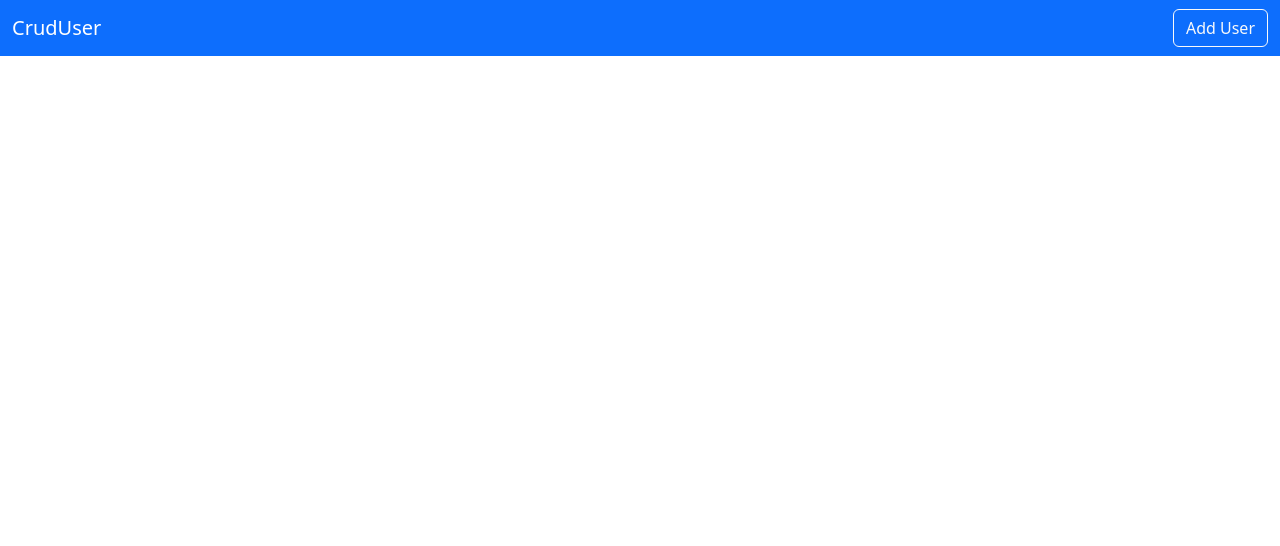
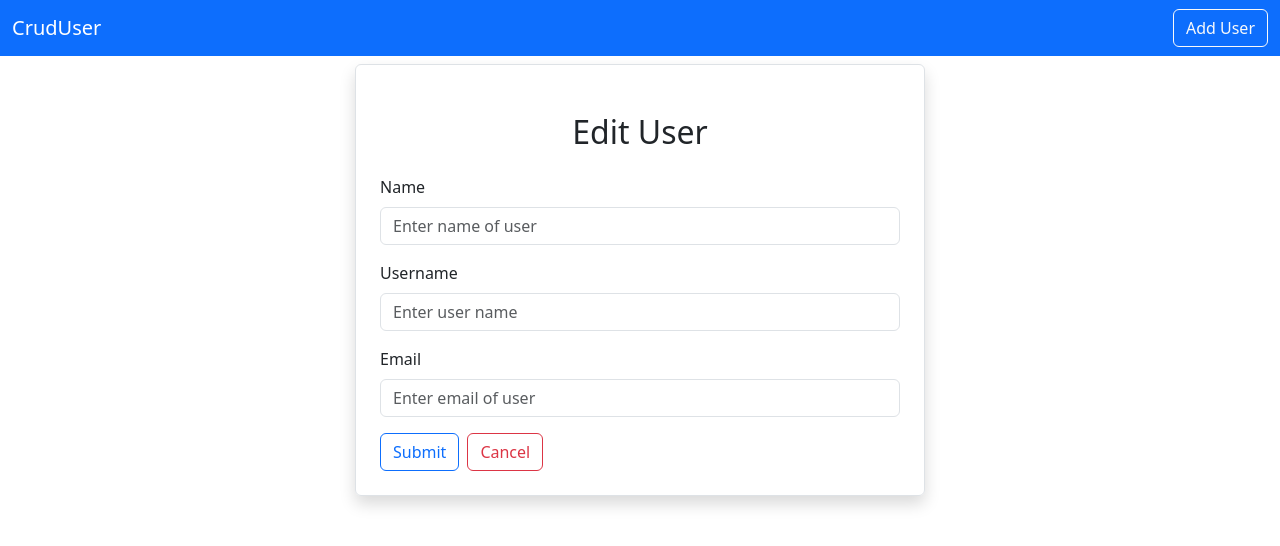
Before and after one commit to IlyaMoiseenko/Java-FullStack-CrudUsers, a React (Create React App) app in the folder frontend/: page /editUser/1 in a window 1280 px wide. Before the commit this address had no page. Shown: the top 546 px of the page. Built offline with nearby package versions, Linux system fonts and the light colour scheme; no server answers.

Commit message:
Edit user on front-end

```diff
--- a/frontend/src/App.js
+++ b/frontend/src/App.js
@@ -12,9 +12,9 @@ function App() {
 
         <Routes>
             <Route exact path="/" element={<Home />} />
-            <Route exact path="addUser" element={<AddUser />} />
-            <Route exact path="editUser" element={<EditUser />} />
-            <Route exact path="viewUser" element={<ViewUser />} />
+            <Route exact path="/addUser" element={<AddUser />} />
+            <Route exact path="/editUser/:id" element={<EditUser />} />
+            <Route exact path="/viewUser/:id" element={<ViewUser />} />
         </Routes>
     </div>
   );
--- a/frontend/src/pages/Home.jsx
+++ b/frontend/src/pages/Home.jsx
@@ -38,14 +38,14 @@ const Home = () => {
                                 <td>
                                     <Link
                                         className="btn btn-primary mx-2"
-                                        to="/viewUser"
+                                        to={`/viewUser/${user.id}`}
                                     >
                                         View
                                     </Link>
 
                                     <Link
                                         className="btn btn-outline-primary mx-2"
-                                        to="viewUser"
+                                        to={`/editUser/${user.id}`}
                                     >
                                         Edit
                                     </Link>
--- a/frontend/src/users/EditUser.jsx
+++ b/frontend/src/users/EditUser.jsx
@@ -1,9 +1,95 @@
-import React from 'react';
+import React, {useEffect, useState} from 'react';
+import axios from "axios";
+import {Link, useNavigate, useParams} from "react-router-dom";
 
 const EditUser = () => {
+    const navigate = useNavigate()
+    const {id} = useParams()
+
+    const [user, setUser] = useState({
+        name: "",
+        userName: "",
+        email: ""
+    })
+
+    useEffect(() => {
+        loadUser()
+    }, [])
+
+    const onInputChange = (event) => {
+        setUser({...user, [event.target.name]: event.target.value})
+    }
+
+    const onSubmit = async (event) => {
+        event.preventDefault()
+
+        await axios.put(`http://localhost:8080/user/${id}`, user)
+
+        navigate("/")
+    }
+
+    const loadUser = async () => {
+        const result = await axios.get(`http://localhost:8080/user/${id}`)
+
+        setUser(result.data)
+    }
+
     return (
-        <div>
-            <h1>Edit user</h1>
+        <div className="container">
+            <div className="row">
+                <div className="col-md-6 offset-md-3 border rounded p-4 mt-2 shadow">
+                    <h2 className="text-center m-4">
+                        Edit User
+                    </h2>
+
+                    <form onSubmit={(event) => onSubmit(event)}>
+                        <div className="mb-3">
+                            <label htmlFor="Name" className="form-label">Name</label>
+                            <input
+                                type={"text"}
+                                className="form-control"
+                                placeholder="Enter name of user"
+                                name="name"
+                                value={user.name}
+                                onChange={(event) => onInputChange(event)}
+                            />
+                        </div>
+
+                        <div className="mb-3">
+                            <label htmlFor="Username" className="form-label">Username</label>
+                            <input
+                                type={"text"}
+                                className="form-control"
+                                placeholder="Enter user name"
+                                name="userName"
+                                value={user.userName}
+                                onChange={(event) => onInputChange(event)}
+                            />
+                        </div>
+
+                        <div className="mb-3">
+                            <label htmlFor="Email" className="form-label">Email</label>
+                            <input
+                                type={"text"}
+                                className="form-control"
+                                placeholder="Enter email of user"
+                                name="email"
+                                value={user.email}
+                                onChange={(event) => onInputChange(event)}
+                            />
+                        </div>
+
+                        <button type="submit" className="btn btn-outline-primary">Submit</button>
+                        <Link
+                            type="submit"
+                            className="btn btn-outline-danger mx-2"
+                            to="/"
+                        >
+                            Cancel
+                        </Link>
+                    </form>
+                </div>
+            </div>
         </div>
     );
 };
```
